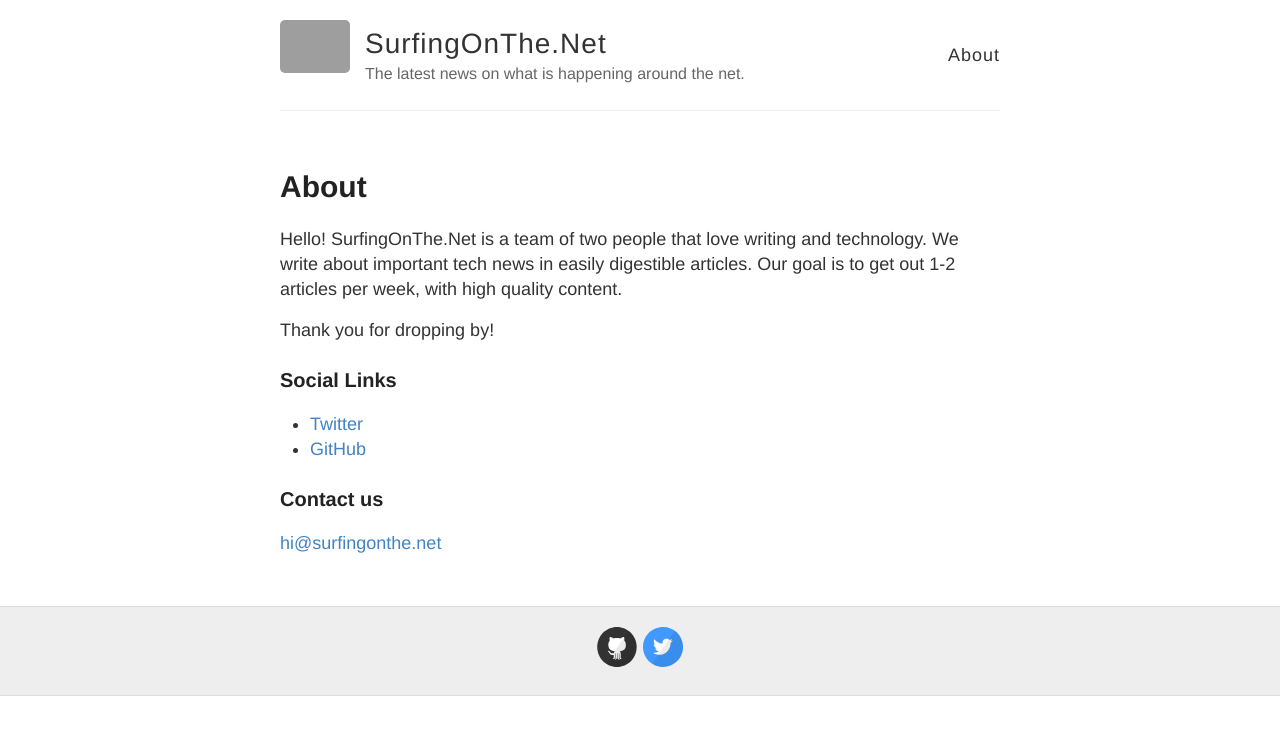
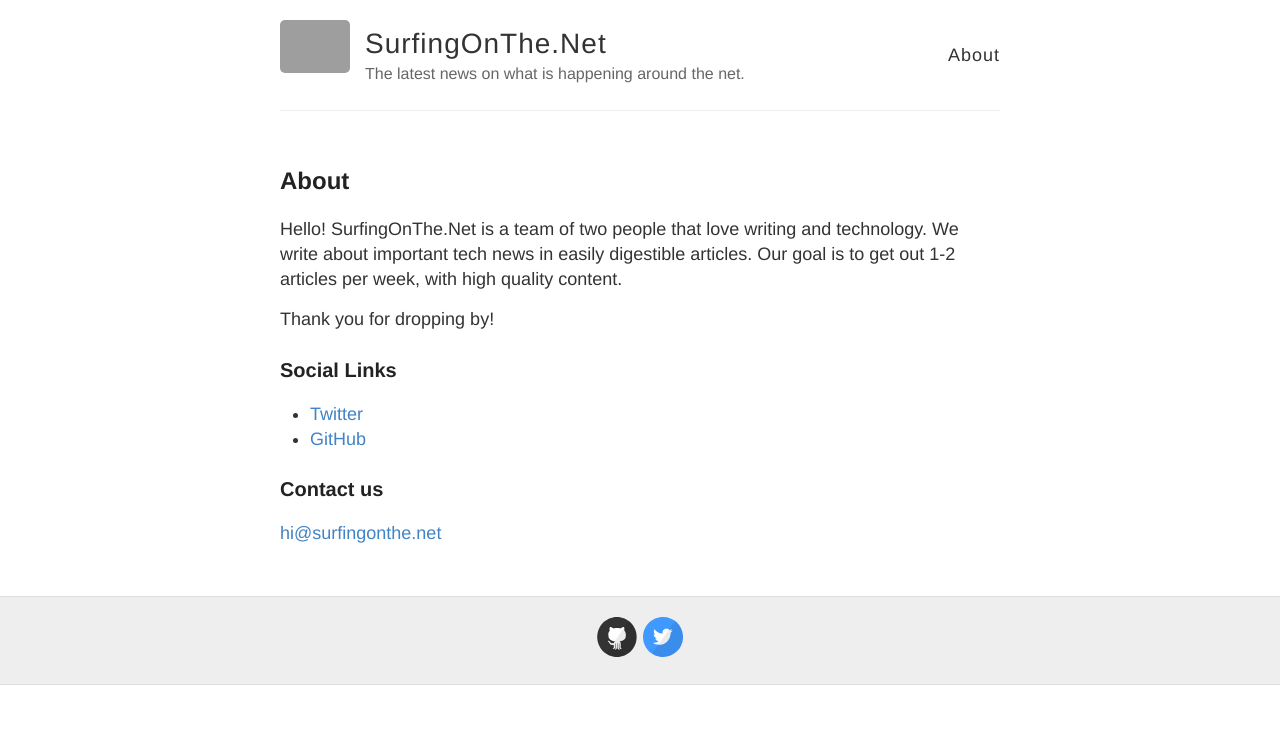
Before and after one commit to thatrobotdev/surfingonthe.net, a Jekyll site: the page built from about.md, in a window 1280 px wide. Shown: the top 735 px of the page. Built offline with Jekyll 4.4.1, drawn with Linux system fonts in a browser that asks for light colours; grey boxes are pictures that could not be loaded.

Commit message:
Fix multiple h1 tags

```diff
--- a/_layouts/page.html
+++ b/_layouts/page.html
@@ -4,7 +4,7 @@ layout: default
 
 <article class="page">
 
-  <h1>{{ page.title }}</h1>
+  <h2>{{ page.title }}</h2>
 
   <div class="entry">
     {{ content }}
--- a/_layouts/post.html
+++ b/_layouts/post.html
@@ -3,7 +3,7 @@ layout: default
 ---
 
 <article class="post">
-  <h1>{{ page.title }}</h1>
+  <h2>{{ page.title }}</h1>
 
   <div class="entry">
     {{ content }}
```
Also changed, not shown: 12 other files.
